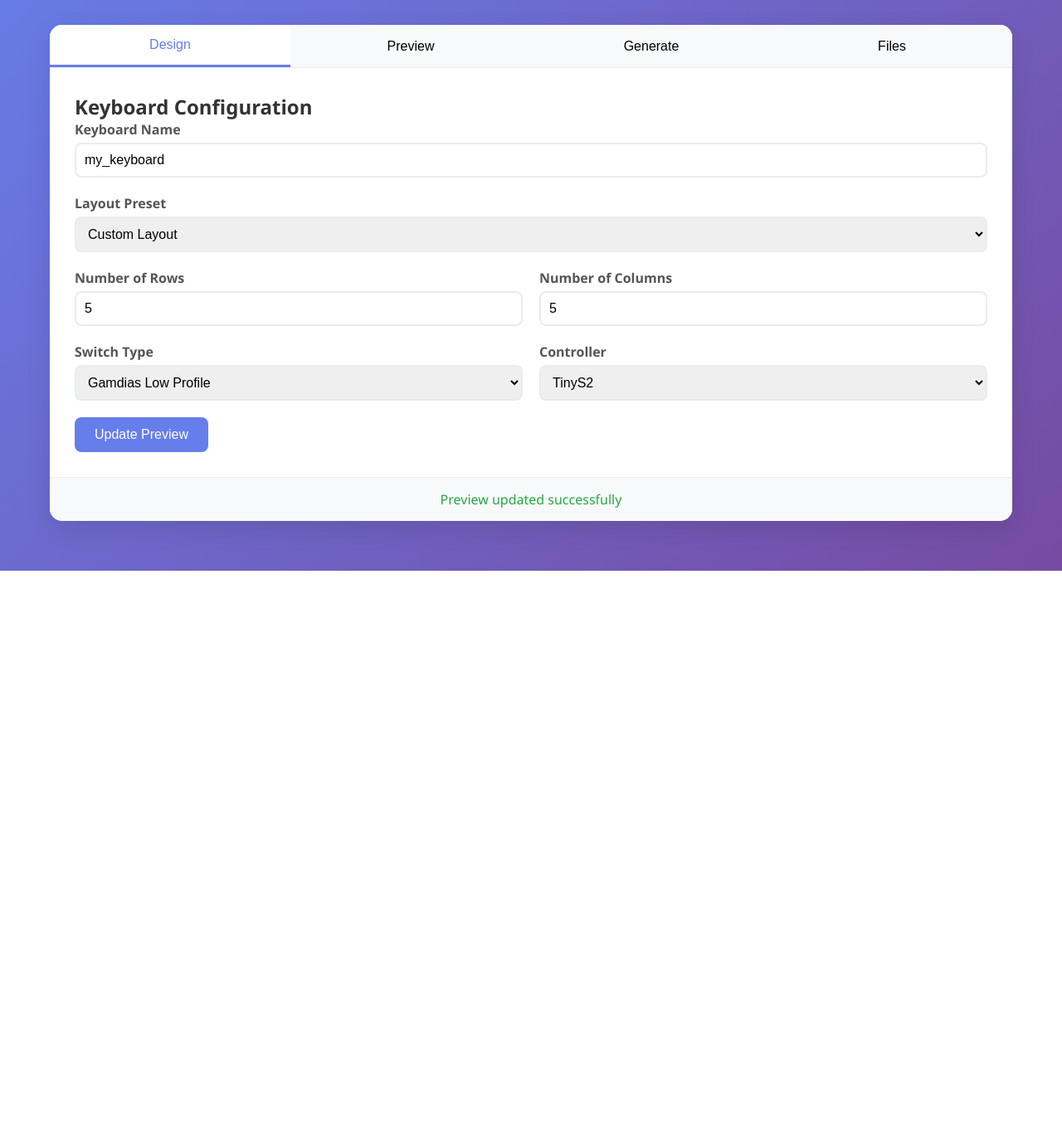
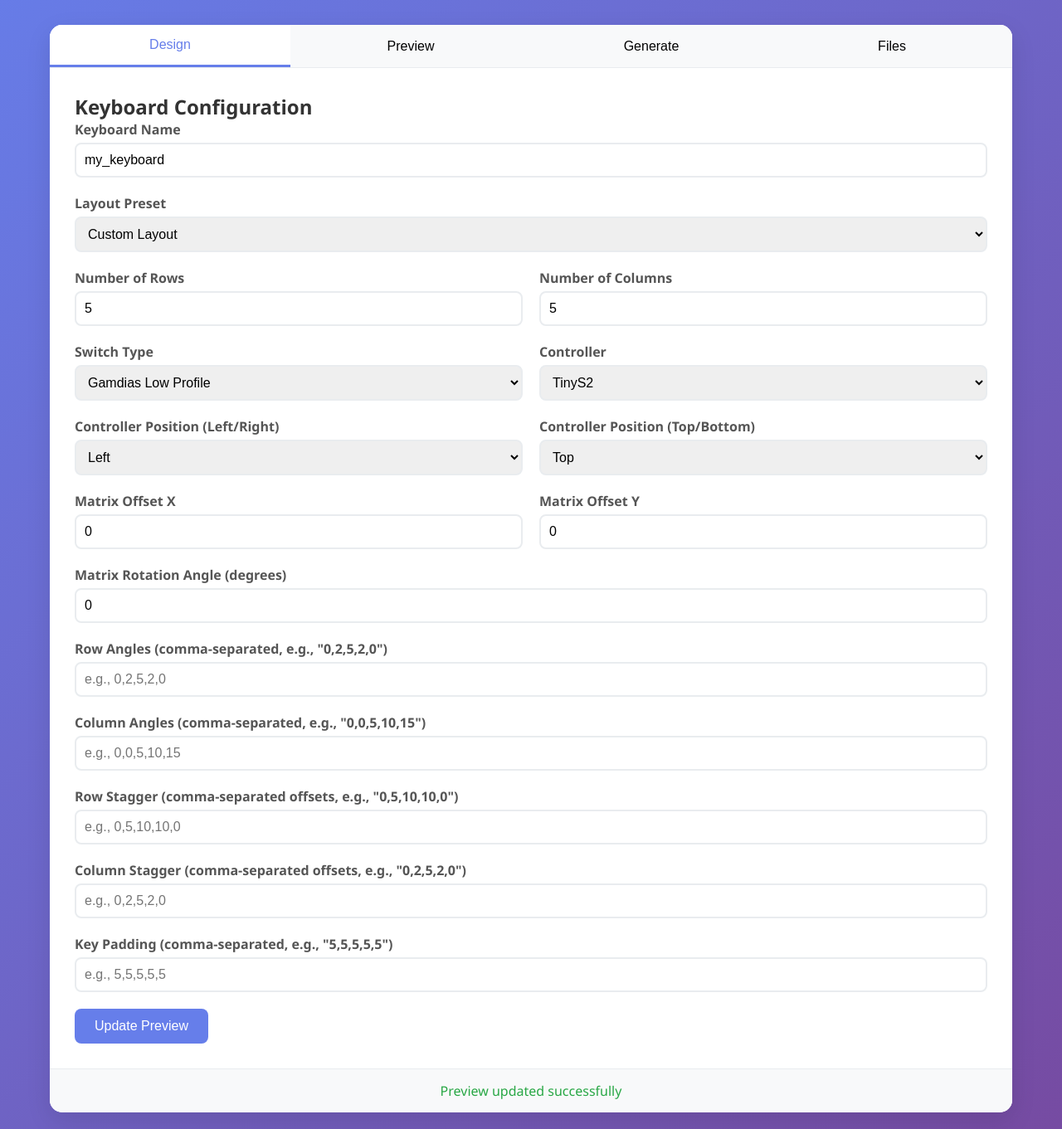
Before and after one commit to shaggitza/printboard-research-old, a Flask app: page / in a window 1280 px wide. Shown: the part 112-1473 px from the top of the page at 83% size. Before the commit the page ends 800 px from the top, so only its background shows below. Run offline with Flask 2, Linux system fonts and the light colour scheme; data that the repository does not hold is empty; parts of the project's set-up code (start-up, migrations or seed data) failed here and were passed over.

Commit message:
Expose all generate parameters in UI and implement staggered 2D preview
Co-authored-by: shaggitza <82771482+shaggitza@users.noreply.github.com>

```diff
--- a/app.py
+++ b/app.py
@@ -215,20 +215,64 @@ def list_files():
         }), 400
 
 def generate_layout_data(config):
-    """Generate 2D layout data for preview."""
+    """Generate 2D layout data for preview with staggering and angles."""
+    import math
+
     rows = config.get('rows', 5)
     cols = config.get('cols', 5)
     switch_size = 18.5  # Standard key size
+
+    # Get advanced parameters
+    rows_stagger = config.get('rowsStagger', [])
+    columns_stagger = config.get('columnsStagger', [])
+    rows_angle = config.get('rowsAngle', [])
+    columns_angle = config.get('columnsAngle', [])
+    rotation_angle = config.get('rotationAngle', 0)
+    matrix_offset_x = config.get('matrixOffsetX', 0)
+    matrix_offset_y = config.get('matrixOffsetY', 0)
 
     layout = []
     for row in range(rows):
         row_data = []
         for col in range(cols):
+            # Base position
+            x = col * switch_size
+            y = row * switch_size
+
+            # Apply row staggering
+            if rows_stagger and row < len(rows_stagger):
+                x -= rows_stagger[row]
+
+            # Apply column staggering
+            if columns_stagger and col < len(columns_stagger):
+                y -= columns_stagger[col]
+
+            # Calculate individual key angle
+            key_angle = 0
+            if rows_angle and row < len(rows_angle):
+                key_angle += rows_angle[row]
+            if columns_angle and col < len(columns_angle):
+                key_angle += columns_angle[col]
+
+            # Apply matrix rotation
+            if rotation_angle != 0:
+                angle_rad = math.radians(rotation_angle)
+                cos_a = math.cos(angle_rad)
+                sin_a = math.sin(angle_rad)
+                new_x = x * cos_a - y * sin_a
+                new_y = x * sin_a + y * cos_a
+                x, y = new_x, new_y
+
+            # Apply matrix offset
+            x += matrix_offset_x
+            y += matrix_offset_y
+
             key = {
-                'x': col * switch_size,
-                'y': row * switch_size,
+                'x': x,
+                'y': y,
                 'width': switch_size,
                 'height': switch_size,
+                'angle': key_angle,
                 'label': f'R{row}C{col}'
             }
             row_data.append(key)
@@ -242,19 +286,44 @@ def build_keyboard_config(config):
     cols = config.get('cols', 5)
     name = config.get('name', 'custom_keyboard')
 
+    # Controller placement
+    controller_lr = config.get('controllerPlacementLR', 'left')
+    controller_tb = config.get('controllerPlacementTB', 'top')
+
+    # Matrix offset
+    matrix_offset_x = config.get('matrixOffsetX', 0)
+    matrix_offset_y = config.get('matrixOffsetY', 0)
+
     # Create basic matrix
     x = "switch"
     matrix_keys = [[x] * cols for _ in range(rows)]
 
+    # Build matrix configuration
+    matrix_config = {
+        "offset": (matrix_offset_x, matrix_offset_y),
+        "keys": matrix_keys,
+    }
+
+    # Add optional parameters if provided
+    if config.get('rowsAngle'):
+        matrix_config["rows_angle"] = config['rowsAngle']
+    if config.get('columnsAngle'):
+        matrix_config["columns_angle"] = config['columnsAngle']
+    if config.get('rowsStagger'):
+        matrix_config["rows_stagger"] = config['rowsStagger']
+    if config.get('columnsStagger'):
+        matrix_config["columns_stagger"] = config['columnsStagger']
+    if config.get('rotationAngle'):
+        matrix_config["rotation_angle"] = config['rotationAngle']
+    if config.get('paddingKeys'):
+        matrix_config["padding_keys"] = config['paddingKeys']
+
     # Build keyboard layout
     layout = {
         "name": name,
-        "controller_placement": ("left", "top"),
+        "controller_placement": (controller_lr, controller_tb),
         "matrixes": {
-            "main": {
-                "offset": (0, 0),
-                "keys": matrix_keys,
-            }
+            "main": matrix_config
         },
         "switch": switch,
         "empty_switch": kb.empty_sw(switch),
--- a/templates/index.html
+++ b/templates/index.html
@@ -332,6 +332,64 @@
                             </div>
                         </div>
 
+                        <div class="form-row">
+                            <div class="form-group">
+                                <label for="controller-placement-lr">Controller Position (Left/Right)</label>
+                                <select id="controller-placement-lr" name="controllerPlacementLR">
+                                    <option value="left">Left</option>
+                                    <option value="right">Right</option>
+                                </select>
+                            </div>
+                            <div class="form-group">
+                                <label for="controller-placement-tb">Controller Position (Top/Bottom)</label>
+                                <select id="controller-placement-tb" name="controllerPlacementTB">
+                                    <option value="top">Top</option>
+                                    <option value="bottom">Bottom</option>
+                                </select>
+                            </div>
+                        </div>
+
+                        <div class="form-row">
+                            <div class="form-group">
+                                <label for="matrix-offset-x">Matrix Offset X</label>
+                                <input type="number" id="matrix-offset-x" name="matrixOffsetX" value="0" step="0.1">
+                            </div>
+                            <div class="form-group">
+                                <label for="matrix-offset-y">Matrix Offset Y</label>
+                                <input type="number" id="matrix-offset-y" name="matrixOffsetY" value="0" step="0.1">
+                            </div>
+                        </div>
+
+                        <div class="form-group">
+                            <label for="rotation-angle">Matrix Rotation Angle (degrees)</label>
+                            <input type="number" id="rotation-angle" name="rotationAngle" value="0" step="1" min="-180" max="180">
+                        </div>
+
+                        <div class="form-group">
+                            <label for="rows-angle">Row Angles (comma-separated, e.g., "0,2,5,2,0")</label>
+                            <input type="text" id="rows-angle" name="rowsAngle" placeholder="e.g., 0,2,5,2,0">
+                        </div>
+
+                        <div class="form-group">
+                            <label for="columns-angle">Column Angles (comma-separated, e.g., "0,0,5,10,15")</label>
+                            <input type="text" id="columns-angle" name="columnsAngle" placeholder="e.g., 0,0,5,10,15">
+                        </div>
+
+                        <div class="form-group">
+                            <label for="rows-stagger">Row Stagger (comma-separated offsets, e.g., "0,5,10,10,0")</label>
+                            <input type="text" id="rows-stagger" name="rowsStagger" placeholder="e.g., 0,5,10,10,0">
+                        </div>
+
+                        <div class="form-group">
+                            <label for="columns-stagger">Column Stagger (comma-separated offsets, e.g., "0,2,5,2,0")</label>
+                            <input type="text" id="columns-stagger" name="columnsStagger" placeholder="e.g., 0,2,5,2,0">
+                        </div>
+
+                        <div class="form-group">
+                            <label for="padding-keys">Key Padding (comma-separated, e.g., "5,5,5,5,5")</label>
+                            <input type="text" id="padding-keys" name="paddingKeys" placeholder="e.g., 5,5,5,5,5">
+                        </div>
+
                         <button type="button" class="btn btn-primary" onclick="updatePreview()">
                             Update Preview
                         </button>
@@ -427,9 +485,20 @@
             const form = document.getElementById('keyboard-form');
             const formData = new FormData(form);
             const config = {};
+
+            // Helper function to parse comma-separated numbers
+            function parseNumberArray(str) {
+                if (!str || str.trim() === '') return null;
+                return str.split(',').map(s => parseFloat(s.trim())).filter(n => !isNaN(n));
+            }
+
             for (let [key, value] of formData.entries()) {
                 if (key === 'rows' || key === 'cols') {
                     config[key] = parseInt(value);
+                } else if (key === 'matrixOffsetX' || key === 'matrixOffsetY' || key === 'rotationAngle') {
+                    config[key] = parseFloat(value) || 0;
+                } else if (key === 'rowsAngle' || key === 'columnsAngle' || key === 'rowsStagger' || key === 'columnsStagger' || key === 'paddingKeys') {
+                    config[key] = parseNumberArray(value);
                 } else {
                     config[key] = value;
                 }
@@ -472,21 +541,45 @@
         function renderPreview(layout) {
             const svg = document.getElementById('keyboard-svg');
             const keySize = 15;
-            const keyGap = 2;
             const margin = 20;
 
-            // Calculate SVG dimensions
-            const totalWidth = layout[0].length * (keySize + keyGap) + margin * 2;
-            const totalHeight = layout.length * (keySize + keyGap) + margin * 2;
+            // Find bounds of the layout to center it
+            let minX = Infinity, maxX = -Infinity;
+            let minY = Infinity, maxY = -Infinity;
+
+            layout.forEach(row => {
+                row.forEach(key => {
+                    minX = Math.min(minX, key.x);
+                    maxX = Math.max(maxX, key.x + key.width);
+                    minY = Math.min(minY, key.y);
+                    maxY = Math.max(maxY, key.y + key.height);
+                });
+            });
+
+            // Calculate SVG dimensions with padding
+            const totalWidth = (maxX - minX) + margin * 2;
+            const totalHeight = (maxY - minY) + margin * 2;
 
             svg.setAttribute('viewBox', `0 0 ${totalWidth} ${totalHeight}`);
             svg.innerHTML = '';
 
             // Draw keys
-            layout.forEach((row, rowIndex) => {
-                row.forEach((key, colIndex) => {
-                    const x = margin + colIndex * (keySize + keyGap);
-                    const y = margin + rowIndex * (keySize + keyGap);
+            layout.forEach(row => {
+                row.forEach(key => {
+                    // Normalize coordinates to start from margin
+                    const x = key.x - minX + margin;
+                    const y = key.y - minY + margin;
+                    const angle = key.angle || 0;
+
+                    // Create a group for the key (for rotation)
+                    const group = document.createElementNS('http://www.w3.org/2000/svg', 'g');
+
+                    // Apply rotation transform if needed
+                    if (angle !== 0) {
+                        const centerX = x + keySize / 2;
+                        const centerY = y + keySize / 2;
+                        group.setAttribute('transform', `rotate(${angle} ${centerX} ${centerY})`);
+                    }
 
                     // Key rectangle
                     const rect = document.createElementNS('http://www.w3.org/2000/svg', 'rect');
@@ -495,17 +588,17 @@
                     rect.setAttribute('width', keySize);
                     rect.setAttribute('height', keySize);
                     rect.setAttribute('class', 'key');
-                    rect.setAttribute('data-row', rowIndex);
-                    rect.setAttribute('data-col', colIndex);
-                    svg.appendChild(rect);
+                    group.appendChild(rect);
 
                     // Key label
                     const text = document.createElementNS('http://www.w3.org/2000/svg', 'text');
                     text.setAttribute('x', x + keySize / 2);
                     text.setAttribute('y', y + keySize / 2);
                     text.setAttribute('class', 'key-label');
-                    text.textContent = `${rowIndex},${colIndex}`;
-                    svg.appendChild(text);
+                    text.textContent = key.label;
+                    group.appendChild(text);
+
+                    svg.appendChild(group);
                 });
             });
         }
```
